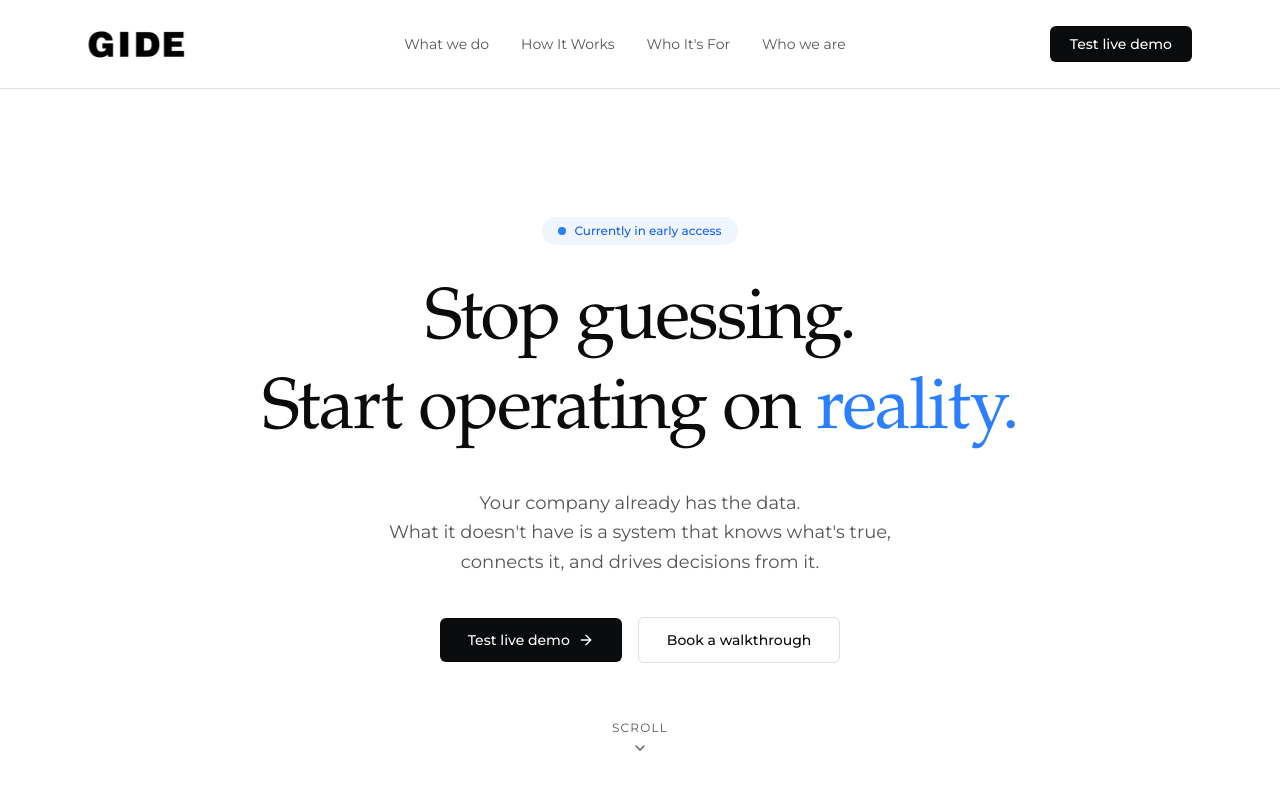
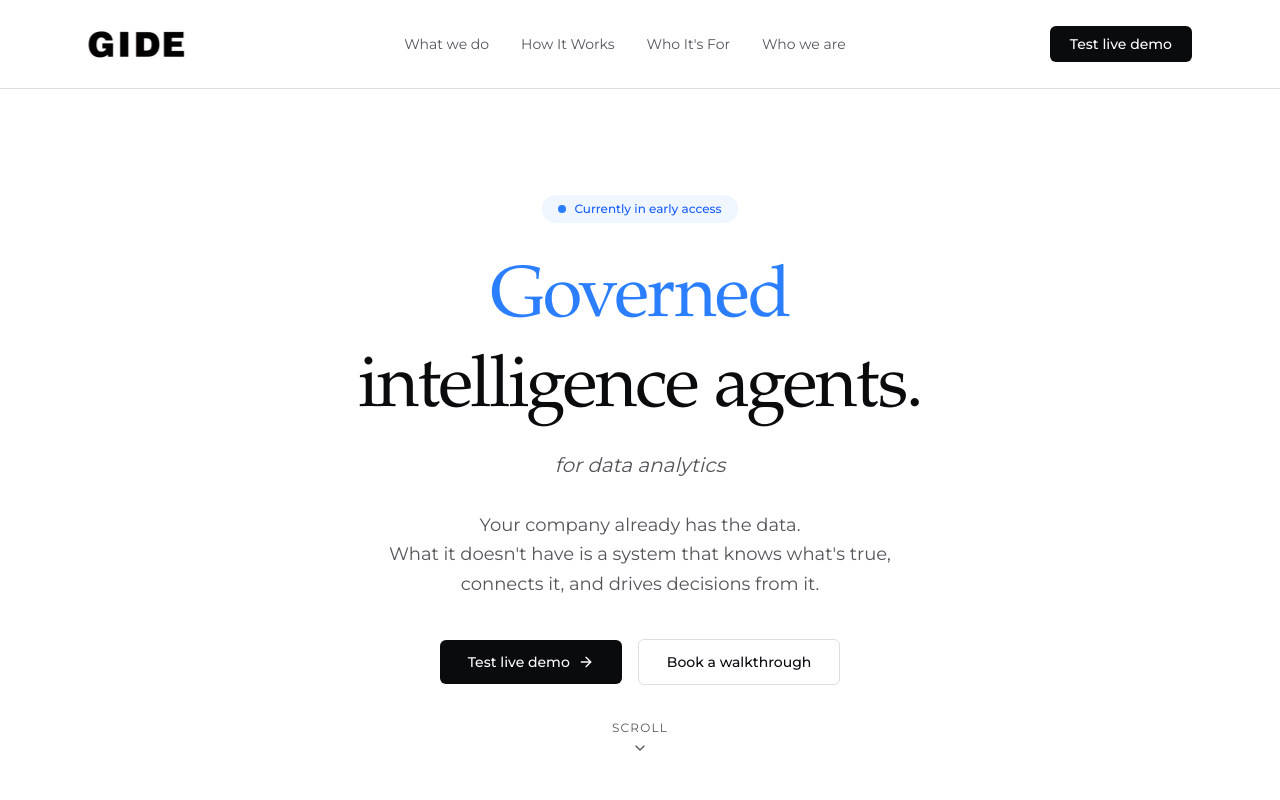
Before and after one commit to Gide-Agency/v0-website-Gide, a Next.js app: page / in a window 1280 px wide. Shown: the top 800 px of the page. Built offline with nearby package versions, Linux system fonts and the light colour scheme.

Commit message:
feat: update hero title to "Governed intelligence agents"
Co-Authored-By: Claude Opus 4.7 (1M context) <noreply@anthropic.com>

```diff
--- a/components/gide/hero.tsx
+++ b/components/gide/hero.tsx
@@ -14,10 +14,11 @@ export function Hero() {
         </div>
 
         <h1 className="font-serif text-4xl leading-tight tracking-tight text-foreground sm:text-5xl md:text-6xl lg:text-7xl text-balance">
-          Stop guessing.
-          <br />
-          Start operating on <span className="text-blue-500">reality.</span>
+          <span className="text-blue-500">Governed</span> intelligence agents.
         </h1>
+        <p className="mt-4 font-sans italic text-lg text-muted-foreground sm:text-xl">
+          for data analytics
+        </p>
 
         <p className="mx-auto mt-8 max-w-xl text-lg leading-relaxed text-muted-foreground">
           Your company already has the data.
```
